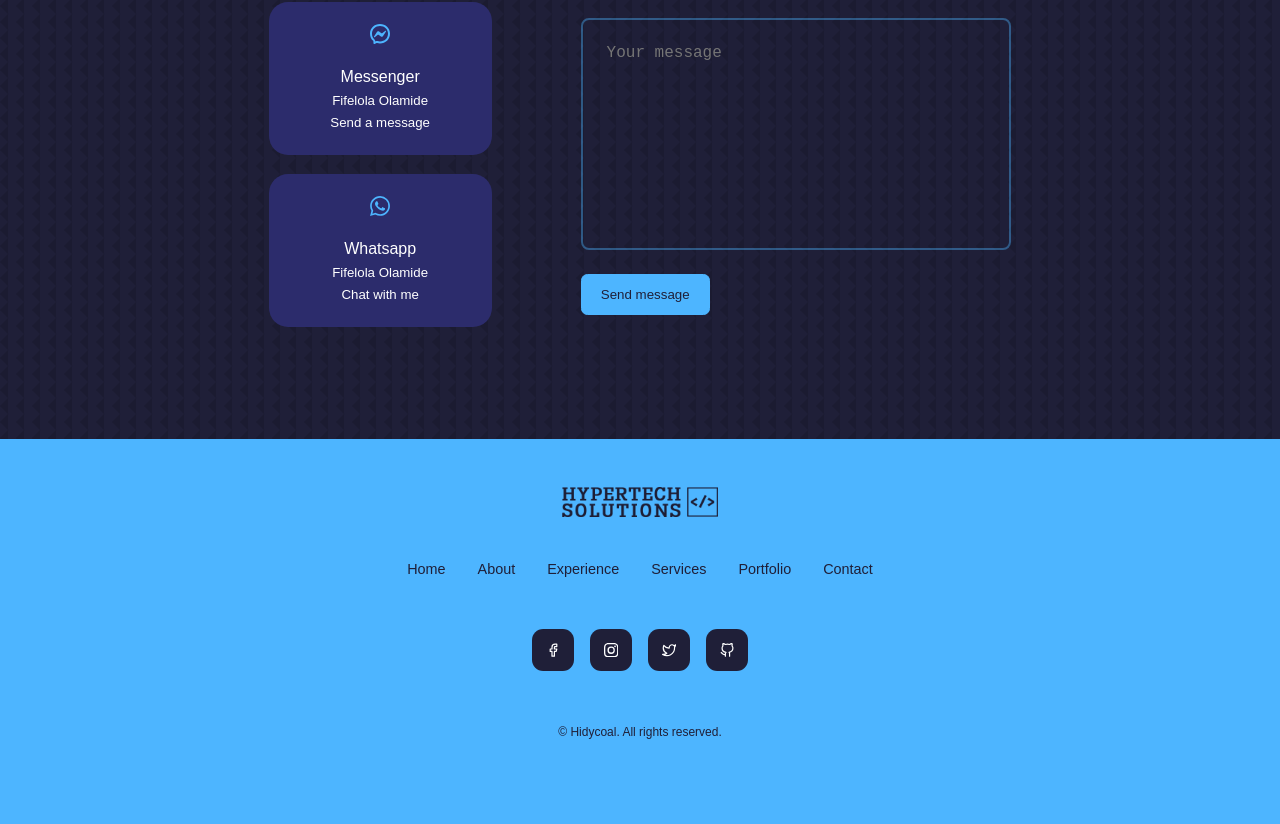
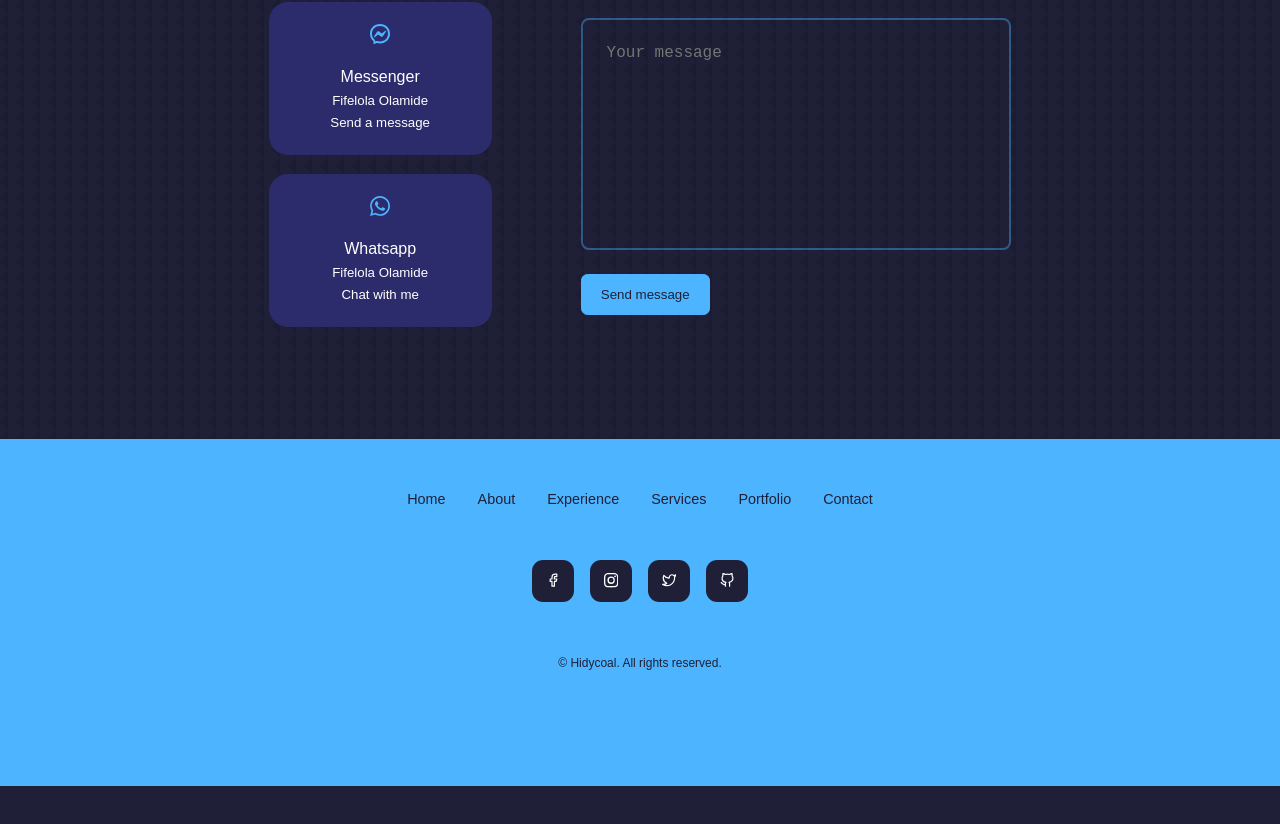
Before and after one commit to Hidycoal/portfolio, a React (Create React App) app: page / in a window 1280 px wide. Shown: the part 4098-4922 px from the top of the page. After the commit the page ends 4884 px from the top, so only its background shows below. Built offline with nearby package versions, Linux system fonts and the light colour scheme.

Commit message:
Update Footer.jsx

```diff
--- a/src/components/footer/Footer.jsx
+++ b/src/components/footer/Footer.jsx
@@ -10,7 +10,7 @@ import img1 from "../../assets/logo1.png";
 const Footer = () => {
   return (
    <footer>
-    <a href="#" className='footer__logo'><img src={img1} alt="" /></a>
+{/*     <a href="#" className='footer__logo'><img src={img1} alt="" /></a> */}
     <ul className="permalinks">
       <li><a href="#">Home</a></li>
       <li><a href="#about">About</a></li>
```
